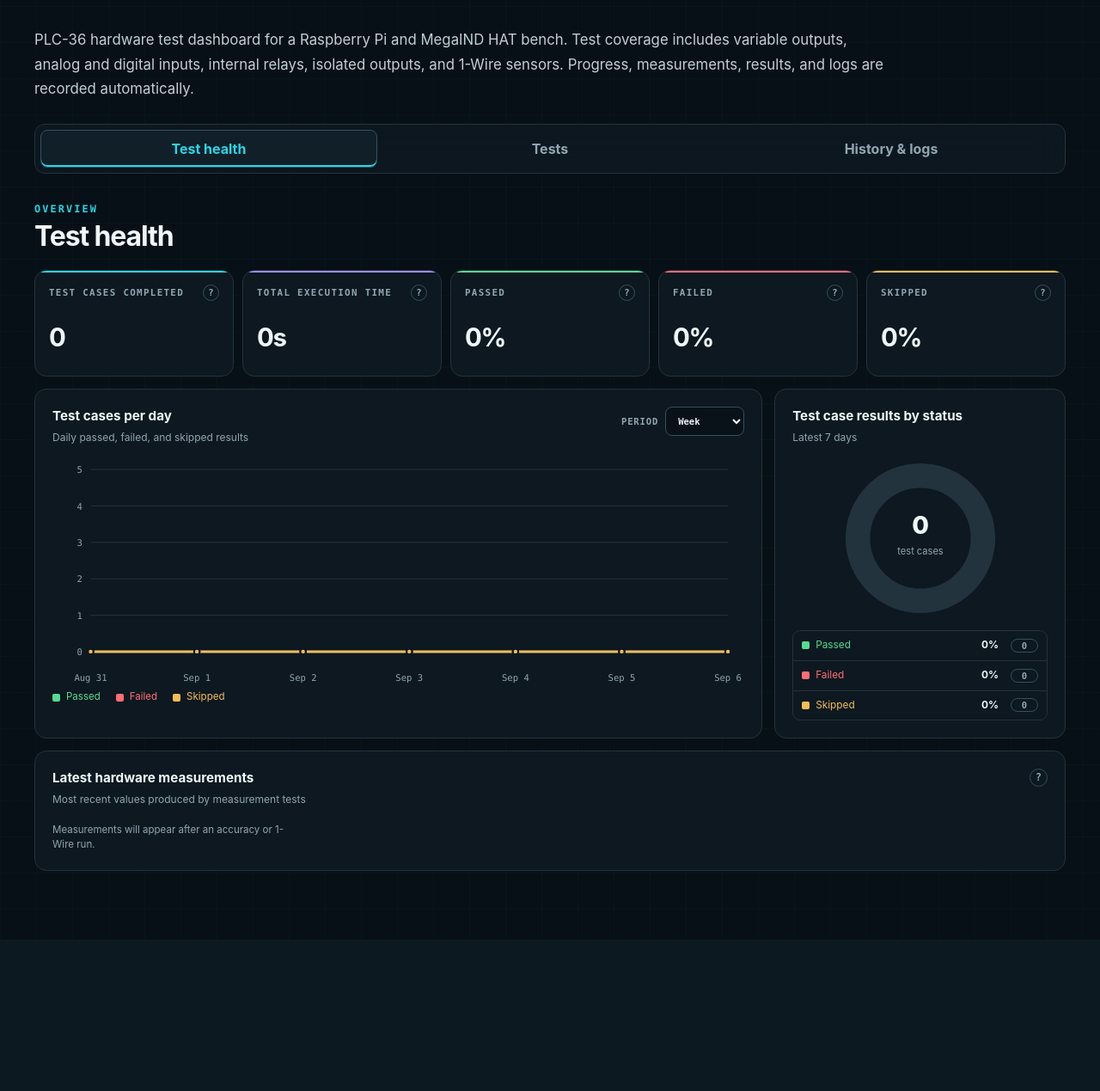
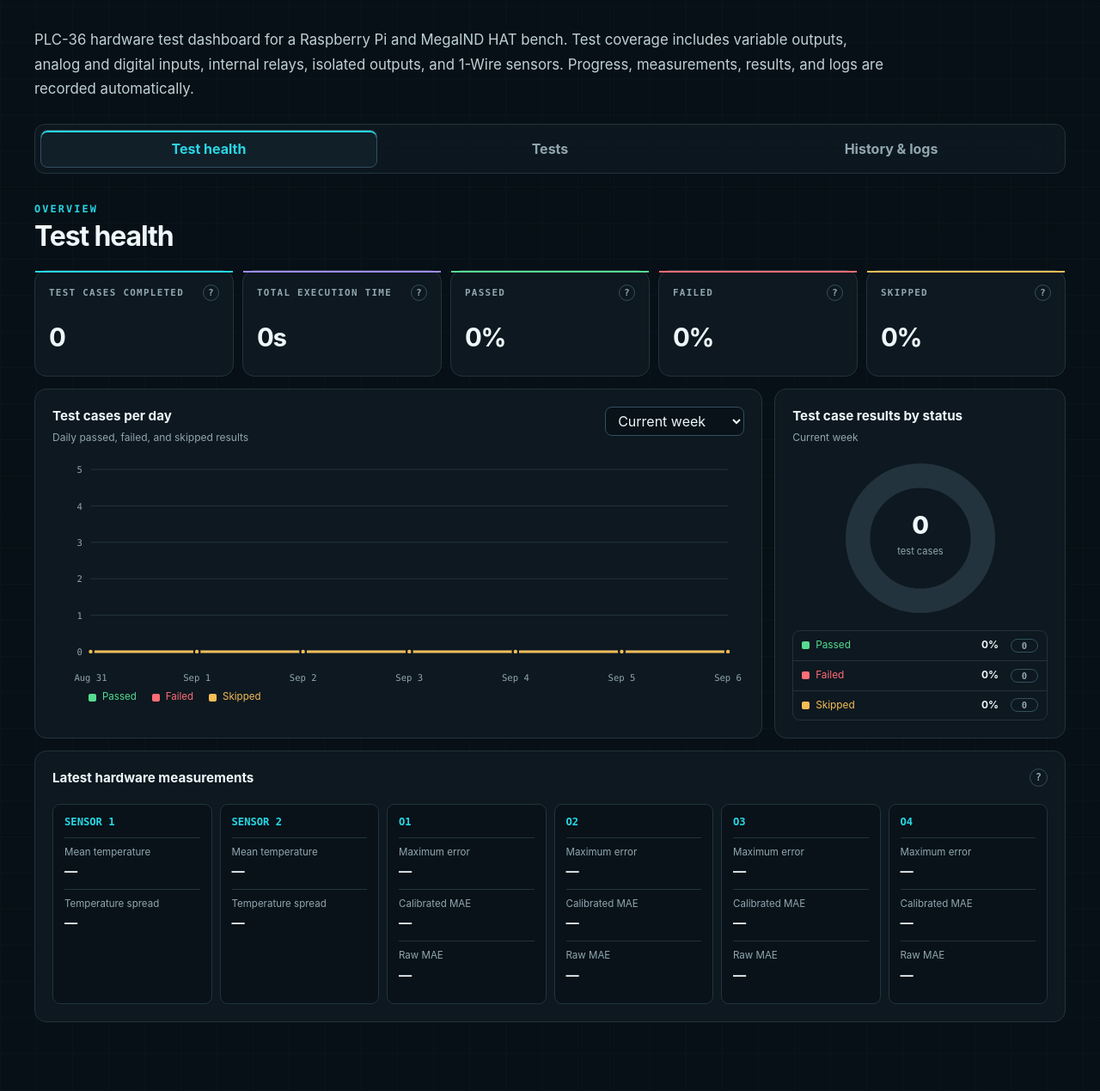
Before and after one commit to KatiaGH/plc, a FastAPI app: page / in a window 1280 px wide; the page is wider, and only the part inside the window is pictured. Shown: the part 77-1346 px from the top of that part at 86% size. Before the commit the page ends 1090 px from the top of that part, so only its background shows below. Run offline with FastAPI, Linux system fonts and the light colour scheme; data that the repository does not hold is empty.

Commit message:
Refine test health dashboard

```diff
--- a/src/plc36_dashboard/app.py
+++ b/src/plc36_dashboard/app.py
@@ -150,7 +150,13 @@ async def summary() -> dict[str, Any]:
 
 @app.get("/api/analytics")
 async def analytics(
-    period: Literal["week", "month", "year", "max"] = Query("week"),
+    period: Literal[
+        "current_week",
+        "last_week",
+        "last_month",
+        "last_year",
+        "max",
+    ] = Query("current_week"),
 ) -> dict[str, Any]:
     return await asyncio.to_thread(database.test_case_history, period)
 
--- a/src/plc36_dashboard/static/app.css
+++ b/src/plc36_dashboard/static/app.css
@@ -57,7 +57,7 @@ h1, h2, h3, p { margin-top: 0; }
 .dashboard-tabs { position: sticky; top: 76px; z-index: 18; display: flex; gap: 5px; padding: 6px; border: 1px solid var(--line); border-radius: 12px; background: rgba(13,24,32,.94); backdrop-filter: blur(16px); }
 .dashboard-tab { min-height: 44px; flex: 1; border: 1px solid transparent; border-radius: 8px; background: transparent; color: var(--muted); cursor: pointer; font-weight: 750; transition: color .15s ease, background .15s ease, border-color .15s ease; }
 .dashboard-tab:hover { color: var(--text); }
-.dashboard-tab.active { border-color: var(--line-bright); background: var(--surface-2); color: var(--cyan); box-shadow: inset 0 -2px var(--cyan); }
+.dashboard-tab.active { border-color: var(--line-bright); background: var(--surface-2); color: var(--cyan); box-shadow: inset 0 2px var(--cyan); }
 .tab-panel { padding-top: 34px; }
 .tab-panel[hidden] { display: none; }
 .section-heading { display: flex; align-items: flex-end; justify-content: space-between; gap: 20px; margin-bottom: 22px; }
@@ -88,8 +88,11 @@ h1, h2, h3, p { margin-top: 0; }
 .test-card button[data-category]:disabled { color: var(--muted); cursor: not-allowed; }
 .test-list-actions { display: flex; justify-content: center; padding-top: 14px; }
 .test-help, .help-button { position: relative; flex: 0 0 auto; width: 21px; height: 21px; padding: 0; border: 1px solid var(--line-bright); border-radius: 50%; background: transparent; color: var(--muted); font: 700 .72rem/1 ui-monospace, monospace; cursor: help; }
-.test-help::after, .help-button::after { content: attr(data-tooltip); position: absolute; z-index: 24; left: 50%; bottom: calc(100% + 9px); width: 230px; padding: 9px 11px; border: 1px solid var(--line-bright); border-radius: 8px; background: #14232c; color: var(--text); box-shadow: var(--shadow); font: 400 .76rem/1.45 Inter, ui-sans-serif, system-ui, sans-serif; letter-spacing: 0; text-transform: none; text-align: left; transform: translate(-50%, 4px); opacity: 0; visibility: hidden; pointer-events: none; transition: opacity .15s ease, transform .15s ease, visibility .15s ease; }
-.test-help:hover::after, .test-help:focus-visible::after, .help-button:hover::after, .help-button:focus-visible::after { transform: translate(-50%, 0); opacity: 1; visibility: visible; }
+.test-help::after, .help-button::after { content: attr(data-tooltip); position: absolute; z-index: 24; bottom: calc(100% + 9px); width: 230px; padding: 9px 11px; border: 1px solid var(--line-bright); border-radius: 8px; background: #14232c; color: var(--text); box-shadow: var(--shadow); font: 400 .76rem/1.45 Inter, ui-sans-serif, system-ui, sans-serif; letter-spacing: 0; text-transform: none; text-align: left; opacity: 0; visibility: hidden; pointer-events: none; transition: opacity .15s ease, transform .15s ease, visibility .15s ease; }
+.test-help::after { left: 50%; transform: translate(-50%, 4px); }
+.help-button::after { right: -5px; transform: translateY(4px); }
+.test-help:hover::after, .test-help:focus-visible::after { transform: translate(-50%, 0); opacity: 1; visibility: visible; }
+.help-button:hover::after, .help-button:focus-visible::after { transform: translateY(0); opacity: 1; visibility: visible; }
 .active-panel { margin-bottom: 18px; border: 1px solid var(--cyan); background: #07151b; border-radius: var(--radius); padding: 24px; box-shadow: 0 0 60px rgba(39,215,230,.07); }
 .active-header { display: flex; align-items: flex-start; justify-content: space-between; gap: 20px; }
 .active-header h2 { margin: 0 0 5px; }
@@ -105,7 +108,8 @@ h1, h2, h3, p { margin-top: 0; }
 .run-counters .failed strong { color: var(--red); }
 .run-counters .skipped strong { color: var(--amber); }
 .metric-grid { display: grid; grid-template-columns: repeat(5, minmax(0, 1fr)); gap: 10px; }
-.metric-card { position: relative; min-height: 124px; overflow: hidden; border: 1px solid var(--line); background: var(--surface); border-radius: var(--radius); padding: 16px; }
+.metric-card { position: relative; min-height: 124px; overflow: visible; border: 1px solid var(--line); background: var(--surface); border-radius: var(--radius); padding: 16px; }
+.metric-card:hover, .metric-card:focus-within { z-index: 4; }
 .metric-card::before { content: ""; position: absolute; inset: 0 0 auto; height: 2px; background: var(--metric-color, var(--cyan)); }
 .metric-card[data-tone="time"] { --metric-color: var(--violet); }
 .metric-card[data-tone="passed"] { --metric-color: var(--green); }
@@ -121,7 +125,7 @@ h1, h2, h3, p { margin-top: 0; }
 .analytics-header { min-height: 46px; display: flex; align-items: flex-start; justify-content: space-between; gap: 18px; }
 .analytics-header h3, .hardware-metrics-card h3 { margin: 0; font-size: .95rem; }
 .analytics-header p, .hardware-metrics-card p { margin: 4px 0 0; color: var(--muted); font-size: .75rem; }
-.period-control { display: flex; align-items: center; gap: 8px; color: var(--muted); font: 700 .66rem ui-monospace, monospace; letter-spacing: .08em; text-transform: uppercase; }
+.period-control { display: flex; align-items: center; color: var(--muted); }
 .period-control select { min-height: 34px; border: 1px solid var(--line-bright); border-radius: 8px; background: #081218; color: var(--text); padding: 0 28px 0 10px; cursor: pointer; }
 .line-chart { min-height: 250px; margin-top: 8px; display: grid; place-items: center; }
 .line-chart svg { display: block; width: 100%; height: auto; overflow: visible; }
@@ -135,7 +139,7 @@ h1, h2, h3, p { margin-top: 0; }
 .chart-point.passed { fill: var(--green); }
 .chart-point.failed { fill: var(--red); }
 .chart-point.skipped { fill: var(--amber); }
-.chart-legend { display: flex; flex-wrap: wrap; gap: 18px; color: var(--muted); font-size: .72rem; }
+.chart-legend { display: flex; flex-wrap: wrap; gap: 18px; padding-left: 42px; color: var(--muted); font-size: .72rem; }
 .chart-legend span, .status-name { display: inline-flex; align-items: center; gap: 7px; }
 .chart-legend span::before, .status-name::before { content: ""; width: 9px; height: 9px; flex: 0 0 auto; border-radius: 2px; background: currentColor; }
 .chart-legend .pass, .status-name.passed { color: var(--green); }
@@ -159,12 +163,13 @@ h1, h2, h3, p { margin-top: 0; }
 .status-count { min-width: 30px; border: 1px solid var(--line-bright); border-radius: 999px; padding: 1px 6px; color: var(--muted); text-align: center; font: 700 .66rem ui-monospace, monospace; }
 .hardware-metrics-card { margin-top: 14px; border: 1px solid var(--line); border-radius: var(--radius); background: var(--surface); padding: 20px; }
 .card-title-with-help { display: flex; align-items: flex-start; justify-content: space-between; gap: 18px; }
-.hardware-metric-list { margin-top: 18px; display: grid; grid-template-columns: repeat(4, minmax(0, 1fr)); gap: 9px; }
-.hardware-metric { background: #081218; border: 1px solid var(--line); border-radius: 9px; padding: 13px; }
-.hardware-metric small, .hardware-metric strong, .hardware-metric span { display: block; }
-.hardware-metric small { color: var(--cyan); font: 700 .66rem ui-monospace, monospace; text-transform: uppercase; }
-.hardware-metric strong { margin: 9px 0 3px; font-size: 1.25rem; }
-.hardware-metric span, .empty-metric { color: var(--muted); font-size: .72rem; }
+.hardware-metric-list { margin-top: 18px; display: grid; grid-template-columns: repeat(6, minmax(0, 1fr)); gap: 9px; }
+.hardware-metric-group { min-width: 0; background: #081218; border: 1px solid var(--line); border-radius: 9px; padding: 13px; }
+.hardware-metric-group h4 { margin: 0 0 11px; color: var(--cyan); font: 700 .76rem ui-monospace, monospace; text-transform: uppercase; }
+.measurement-row { padding: 8px 0; border-top: 1px solid var(--line); }
+.measurement-row span, .measurement-row strong { display: block; }
+.measurement-row span { color: var(--muted); font-size: .72rem; }
+.measurement-row strong { margin-top: 3px; font-size: .95rem; white-space: nowrap; }
 .table-wrap { overflow-x: auto; border: 1px solid var(--line); border-radius: var(--radius); background: var(--surface); }
 table { width: 100%; border-collapse: collapse; min-width: 760px; }
 th, td { padding: 15px 18px; text-align: left; border-bottom: 1px solid var(--line); font-size: .82rem; }
@@ -228,7 +233,7 @@ dialog::backdrop { background: rgba(0,7,10,.8); backdrop-filter: blur(6px); }
 
 @media (max-width: 1100px) {
   .test-grid { grid-template-columns: repeat(2, minmax(0, 1fr)); }
-  .hardware-metric-list { grid-template-columns: repeat(2, minmax(0, 1fr)); }
+  .hardware-metric-list { grid-template-columns: repeat(3, minmax(0, 1fr)); }
 }
 
 @media (max-width: 900px) {
@@ -251,7 +256,7 @@ dialog::backdrop { background: rgba(0,7,10,.8); backdrop-filter: blur(6px); }
   .dashboard-tabs { top: 66px; overflow-x: auto; }
   .dashboard-tab { min-width: max-content; padding: 0 16px; }
   .test-grid, .metric-grid { grid-template-columns: 1fr; }
-  .hardware-metric-list { grid-template-columns: 1fr; }
+  .hardware-metric-list { grid-template-columns: repeat(2, minmax(0, 1fr)); }
   .section-heading { align-items: flex-start; flex-direction: column; }
   .test-heading-actions { width: 100%; flex-direction: column; align-items: stretch; }
   .run-all { width: 100%; }
@@ -268,6 +273,10 @@ dialog::backdrop { background: rgba(0,7,10,.8); backdrop-filter: blur(6px); }
   .detail-list li { grid-template-columns: 74px 1fr; }
 }
 
+@media (max-width: 430px) {
+  .hardware-metric-list { grid-template-columns: 1fr; }
+}
+
 @media (prefers-reduced-motion: reduce) {
   *, *::before, *::after { scroll-behavior: auto !important; animation-duration: .01ms !important; transition-duration: .01ms !important; }
 }
--- a/src/plc36_dashboard/static/app.js
+++ b/src/plc36_dashboard/static/app.js
@@ -8,7 +8,7 @@ const state = {
   showAllTests: false,
   showAllRuns: false,
   runs: [],
-  analyticsPeriod: "week",
+  analyticsPeriod: "current_week",
 };
 
 const $ = (selector) => document.querySelector(selector);
@@ -213,36 +213,41 @@ async function loadSummary() {
 }
 
 function renderHardwareMetrics(metrics) {
-  const labels = {
-    temperature_mean: "Mean temperature",
-    temperature_spread: "Temperature spread",
-    raw_mae: "Raw MAE",
-    calibrated_mae: "Calibrated MAE",
-    calibrated_max_error: "Maximum error",
-  };
-  const important = metrics.filter((metric) => labels[metric.name]).slice(0, 12);
-  $("#hardware-metrics").innerHTML = important.length ? important.map((metric) => {
-    const subject = metric.labels.sensor ? `Sensor ${metric.labels.sensor}` : metric.labels.channel || "Bench";
-    const digits = metric.unit === "°C" ? 2 : 4;
-    return `<article class="hardware-metric"><small>${escapeHtml(subject)}</small><strong>${Number(metric.value).toFixed(digits)} ${escapeHtml(metric.unit)}</strong><span>${escapeHtml(labels[metric.name])}</span></article>`;
-  }).join("") : '<span class="empty-metric">Measurements will appear after an accuracy or 1-Wire run.</span>';
+  const findMetric = (name, label, value) => metrics.find((metric) => (
+    metric.name === name && String(metric.labels?.[label]) === String(value)
+  ));
+  const value = (metric, digits) => metric
+    ? `${Number(metric.value).toFixed(digits)} ${escapeHtml(metric.unit)}`
+    : "—";
+  const measurement = (label, metric, digits) => `
+    <div class="measurement-row"><span>${label}</span><strong>${value(metric, digits)}</strong></div>`;
+  const sensorCards = [1, 2].map((sensor) => `
+    <article class="hardware-metric-group sensor-metric-group">
+      <h4>Sensor ${sensor}</h4>
+      ${measurement("Mean temperature", findMetric("temperature_mean", "sensor", sensor), 2)}
+      ${measurement("Temperature spread", findMetric("temperature_spread", "sensor", sensor), 3)}
+    </article>`);
+  const outputCards = ["O1", "O2", "O3", "O4"].map((channel) => `
+    <article class="hardware-metric-group output-metric-group">
+      <h4>${channel}</h4>
+      ${measurement("Maximum error", findMetric("calibrated_max_error", "channel", channel), 4)}
+      ${measurement("Calibrated MAE", findMetric("calibrated_mae", "channel", channel), 4)}
+      ${measurement("Raw MAE", findMetric("raw_mae", "channel", channel), 4)}
+    </article>`);
+  $("#hardware-metrics").innerHTML = [...sensorCards, ...outputCards].join("");
 }
 
 function isoDate(date) {
   return date.toISOString().slice(0, 10);
 }
 
-function completeDailySeries(rows, period) {
+function completeDailySeries(rows, startDate, endDate) {
   const byDate = new Map(rows.map((row) => [row.date, row]));
-  const end = new Date();
-  end.setUTCHours(0, 0, 0, 0);
-  const days = { week: 7, month: 30, year: 365 };
-  let start;
-  if (period === "max" && rows.length) start = new Date(`${rows[0].date}T00:00:00Z`);
-  else {
-    start = new Date(end);
-    start.setUTCDate(start.getUTCDate() - ((days[period] || 7) - 1));
-  }
+  const end = new Date(`${endDate}T00:00:00Z`);
+  const start = startDate
+    ? new Date(`${startDate}T00:00:00Z`)
+    : new Date(`${rows[0]?.date || endDate}T00:00:00Z`);
+  if (!startDate && !rows.length) start.setUTCDate(start.getUTCDate() - 6);
 
   const series = [];
   for (const day = new Date(start); day <= end; day.setUTCDate(day.getUTCDate() + 1)) {
@@ -316,12 +321,22 @@ function renderStatusSummary(series, period) {
     const percent = total ? (totals[key] / total) * 100 : 0;
     return `<div class="status-row"><span class="status-name ${key}">${label}</span><strong>${formatPercent(percent)}</strong><span class="status-count">${totals[key]}</span></div>`;
   }).join("");
-  $("#status-period-label").textContent = { week: "Latest 7 days", month: "Latest 30 days", year: "Latest 365 days", max: "All recorded history" }[period];
+  $("#status-period-label").textContent = {
+    current_week: "Current week",
+    last_week: "Last week",
+    last_month: "Last month",
+    last_year: "Last year",
+    max: "All recorded history",
+  }[period];
 }
 
 async function loadAnalytics() {
   const analytics = await api(`/api/analytics?period=${encodeURIComponent(state.analyticsPeriod)}`);
-  const series = completeDailySeries(analytics.daily || [], analytics.period);
+  const series = completeDailySeries(
+    analytics.daily || [],
+    analytics.start_date,
+    analytics.end_date,
+  );
   renderDailyChart(series);
   renderStatusSummary(series, analytics.period);
 }
--- a/src/plc36_dashboard/templates/index.html
+++ b/src/plc36_dashboard/templates/index.html
@@ -5,7 +5,7 @@
   <meta name="viewport" content="width=device-width, initial-scale=1">
   <meta name="description" content="Run and monitor PLC-36 hardware tests.">
   <title>PLC-36 Test Bench</title>
-  <link rel="stylesheet" href="/static/app.css?v=9">
+  <link rel="stylesheet" href="/static/app.css?v=10">
 </head>
 <body>
   <div class="shell">
@@ -54,20 +54,20 @@
           <article class="analytics-card daily-chart-card">
             <header class="analytics-header">
               <div><h3>Test cases per day</h3><p>Daily passed, failed, and skipped results</p></div>
-              <label class="period-control"><span>Period</span><select id="analytics-period"><option value="week" selected>Week</option><option value="month">Month</option><option value="year">Year</option><option value="max">Max</option></select></label>
+              <label class="period-control"><span class="sr-only">Time range</span><select id="analytics-period"><option value="current_week" selected>Current week</option><option value="last_week">Last week</option><option value="last_month">Last month</option><option value="last_year">Last year</option><option value="max">Max</option></select></label>
             </header>
             <div class="line-chart" id="daily-chart" aria-live="polite"></div>
             <div class="chart-legend" aria-label="Chart legend"><span class="pass">Passed</span><span class="fail">Failed</span><span class="skip">Skipped</span></div>
           </article>
           <article class="analytics-card status-chart-card">
-            <header class="analytics-header"><div><h3>Test case results by status</h3><p id="status-period-label">Latest 7 days</p></div></header>
+            <header class="analytics-header"><div><h3>Test case results by status</h3><p id="status-period-label">Current week</p></div></header>
             <div class="status-donut" id="status-donut" aria-live="polite"></div>
             <div class="status-breakdown" id="status-breakdown"></div>
           </article>
         </div>
         <div class="hardware-metrics-card">
           <div class="card-title-with-help">
-            <div><h3>Latest hardware measurements</h3><p>Most recent values produced by measurement tests</p></div>
+            <div><h3>Latest hardware measurements</h3></div>
             <button class="help-button" type="button" aria-label="About hardware measurements" data-tooltip="Physical values captured by sensor and output-accuracy tests, separate from aggregate test health.">?</button>
           </div>
           <div class="hardware-metric-list" id="hardware-metrics"><span class="empty-metric">Measurements will appear after an accuracy or 1-Wire run.</span></div>
@@ -155,6 +155,6 @@
   </dialog>
 
   <div class="toast" id="toast" role="status" aria-live="polite"></div>
-  <script src="/static/app.js?v=9" defer></script>
+  <script src="/static/app.js?v=10" defer></script>
 </body>
 </html>
```
Also changed, not shown: src/plc36_dashboard/database.py (+36 -9 lines), tests/dashboard/test_app.py (+4 -2 lines), tests/dashboard/test_database.py (+15 -2 lines).
